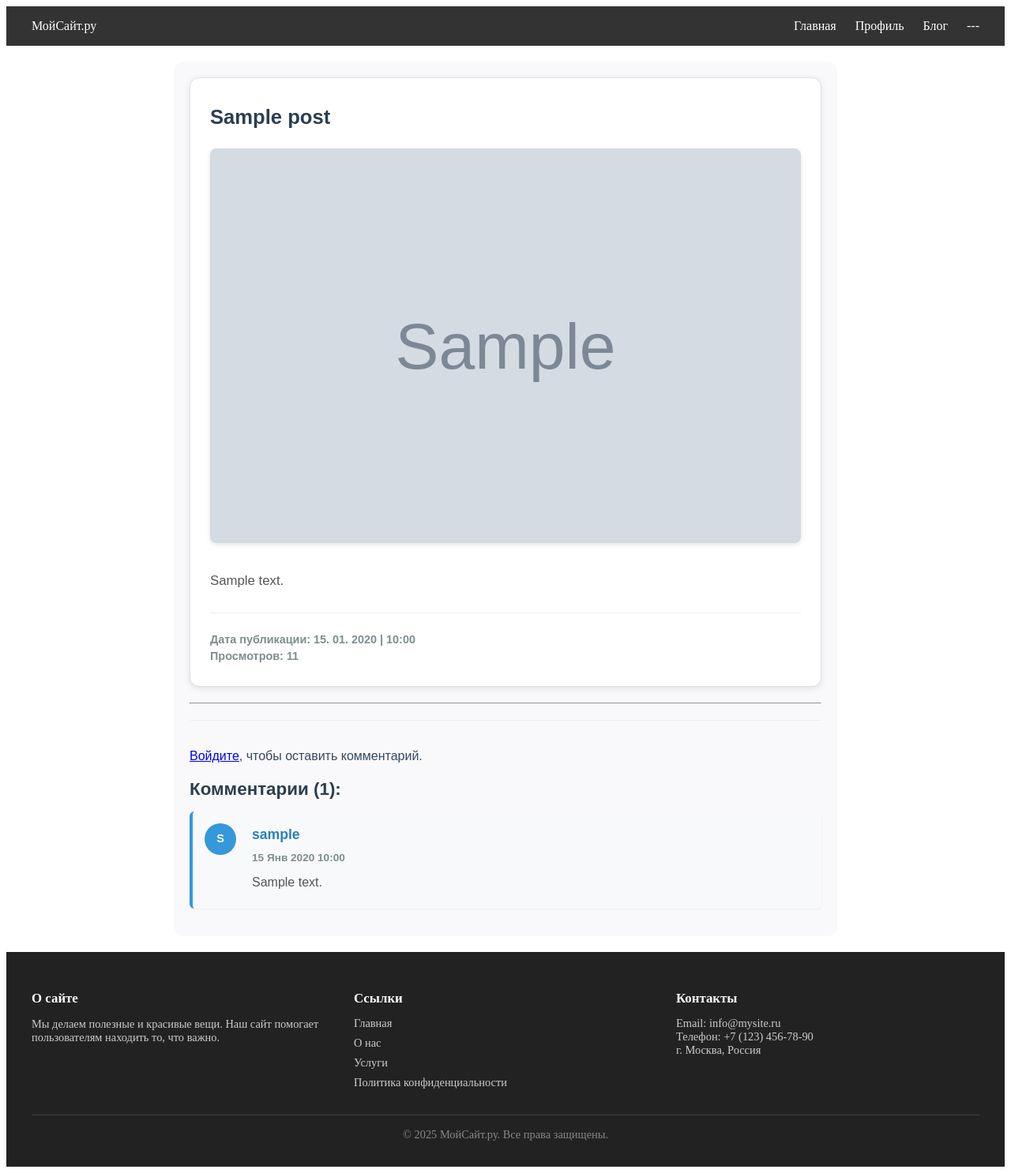
After one commit to RomashkaP/plasterShop, a Django app: page /blog/post_list/1/ in a window 1280 px wide. The commit adds this page. Shown: the whole page at 79% size. Run offline with Django 5.2, Linux system fonts and the light colour scheme; tables that the repository leaves empty hold one stand-in row (values such as "Sample post"); grey boxes marked "Sample" are stand-in pictures.

Commit message:
Dобавил возможность оставлять комментарии к постам, а так же видеть количество просмотров на них.

```diff
--- a/blog_app/models.py
+++ b/blog_app/models.py
@@ -7,6 +7,11 @@ class Post(models.Model):
     text = models.TextField()
     time_in = models.DateTimeField(auto_now_add=True)
     image = models.ImageField(upload_to='post_images/', blank=True, null=True)
+    # Счетчик просмотров поста
+    views = models.PositiveIntegerField(default=0)
+
+    def __str__(self):
+        return self.title
 
 # Модель комментария
 class Comment(models.Model):
--- /dev/null
+++ b/blog_app/templates/blog_app/post_detail.html
@@ -0,0 +1,262 @@
+{% extends 'base.html' %}
+
+{% block style %}
+<style>
+    .posts-wrapper {
+        max-width: 800px;
+        margin: 20px auto;
+        padding: 20px;
+        font-family: Arial, sans-serif;
+        background: #f9f9fb;
+        border-radius: 12px;
+    }
+
+    /* Общий стиль карточки поста */
+    .post-card {
+        background: #fff;
+        border: 1px solid #e0e0e0;
+        border-radius: 12px;
+        padding: 25px;
+        margin-bottom: 20px;
+        box-shadow: 0 2px 8px rgba(0, 0, 0, 0.1);
+        transition: box-shadow 0.3s ease;
+    }
+
+    .post-card:hover {
+        box-shadow: 0 6px 16px rgba(0, 0, 0, 0.15);
+    }
+
+    .post-title {
+        margin: 10px 0;
+        font-size: 1.6em;
+        color: #2c3e50;
+        font-weight: 600;
+    }
+
+    .post-image {
+        width: 100%;
+        height: 500px;
+        object-fit: cover;
+        border-radius: 8px;
+        margin: 15px 0;
+        box-shadow: 0 2px 6px rgba(0,0,0,0.1);
+    }
+
+    .post-text {
+        color: #555;
+        line-height: 1.7;
+        font-size: 1.05em;
+        margin: 15px 0;
+    }
+
+    .post-date {
+        color: #7f8c8d;
+        font-size: 0.9em;
+        margin: 5px 0;
+    }
+
+    .post-separator {
+        border: 0;
+        border-top: 1px solid #ecf0f1;
+        margin: 25px 0;
+    }
+
+    /* === СТИЛИ ДЛЯ КОММЕНТАРИЕВ === */
+
+    .comments {
+        margin-top: 20px;
+        padding-top: 20px;
+        border-top: 1px solid #ecf0f1;
+        color: #34495e;
+    }
+
+    .comments h3 {
+        color: #2c3e50;
+        font-size: 1.4em;
+        margin: 20px 0 15px;
+        font-weight: 600;
+    }
+
+    .comment {
+        background: #f8f9fa;
+        border-left: 4px solid #3498db;
+        padding: 15px;
+        margin: 15px 0;
+        border-radius: 6px;
+        box-shadow: 0 1px 3px rgba(0, 0, 0, 0.05);
+        transition: background 0.2s ease;
+    }
+
+    .comment:hover {
+        background: #f1f3f5;
+    }
+
+    .comment h2 {
+        margin: 0 0 5px;
+        font-size: 1.1em;
+        color: #2980b9;
+        font-weight: 600;
+    }
+
+    .comment h4 {
+        margin: 0 0 8px;
+        font-size: 0.85em;
+        color: #7f8c8d;
+    }
+
+    .comment p,
+    .comment {
+        color: #555;
+        line-height: 1.6;
+    }
+
+    /* Форма добавления комментария */
+    .comment-form {
+        background: #f8f9fa;
+        padding: 20px;
+        border-radius: 8px;
+        margin: 20px 0;
+        border: 1px dashed #bdc3c7;
+    }
+
+    .comment-form h3 {
+        color: #2c3e50;
+        margin-bottom: 12px;
+        font-size: 1.2em;
+    }
+
+    .comment-form textarea {
+        width: 100%;
+        padding: 12px;
+        border: 1px solid #ddd;
+        border-radius: 6px;
+        font-family: Arial, sans-serif;
+        font-size: 0.95em;
+        resize: vertical;
+        box-sizing: border-box;
+        margin-bottom: 10px;
+        transition: border 0.3s ease;
+    }
+
+    .comment-form textarea:focus {
+        border-color: #3498db;
+        outline: none;
+        box-shadow: 0 0 0 2px rgba(52, 152, 219, 0.2);
+    }
+
+    .comment-form input[type="submit"] {
+        background: #3498db;
+        color: white;
+        border: none;
+        padding: 10px 20px;
+        border-radius: 6px;
+        font-size: 0.9em;
+        cursor: pointer;
+        transition: background 0.3s ease;
+    }
+
+    .comment-form input[type="submit"]:hover {
+        background: #2980b9;
+    }
+
+    /* Аватарка (заглушка) */
+    .comment-avatar {
+        width: 40px;
+        height: 40px;
+        border-radius: 50%;
+        background: #3498db;
+        color: white;
+        display: flex;
+        align-items: center;
+        justify-content: center;
+        font-weight: bold;
+        font-size: 0.9em;
+        margin-right: 10px;
+        flex-shrink: 0;
+    }
+
+    /* Линия между комментариями */
+    .comment + .comment {
+        margin-top: 10px;
+    }
+
+    /* Адаптивность */
+    @media (max-width: 600px) {
+        .posts-wrapper {
+            padding: 15px;
+        }
+        .post-image {
+            height: 300px;
+        }
+        .comment {
+            padding: 12px;
+        }
+        .comment-form textarea {
+            font-size: 0.9em;
+        }
+    }
+</style>
+{% endblock %}
+
+
+
+{% block title %}
+    <title>Блог</title>
+{% endblock %}
+
+{% block content %}
+    <div class="posts-wrapper">
+        <div class="post-card">
+            <h5 class="post-title">{{ post.title }}</h5>
+            {% if post.image %}
+                <img src="{{ post.image.url }}" alt="{{ post.title }}" class="post-image">
+            {% endif %}
+            <p class="post-text">{{ post.text }}</p>
+            <hr class="post-separator">
+            <h6 class="post-date">Дата публикации: {{ post.time_in | date:'d' }}. {{ post.time_in | date:'m' }}.
+                {{ post.time_in | date:'Y' }} | {{ post.time_in | date:'G:i' }}</h6>
+            <h6 class="post-date">Просмотров: {{ post.views }}</h6>
+        </div>
+        <hr>
+        <div class="comments">
+            {% if request.user.is_authenticated %}
+                <div class="comment-form">
+                    <h3>Оставить комментарий</h3>
+                    <form action="{% url 'comment_create' pk=post.id %}" method="post">
+                        {% csrf_token %}
+                        <textarea
+                            id="comment_text"
+                            name="comment_text"
+                            rows="5"
+                            placeholder="Напишите ваш комментарий..."></textarea>
+                        <input type="submit" value="Отправить">
+                    </form>
+                </div>
+            {% else %}
+                <p><a href="{% url 'login' %}">Войдите</a>, чтобы оставить комментарий.</p>
+            {% endif %}
+
+            <h3>Комментарии ({{ comments|length }}):</h3>
+
+            {% if comments %}
+                {% for comment in comments %}
+                    <div class="comment">
+                        <div style="display: flex; align-items: flex-start; gap: 10px;">
+                            <div class="comment-avatar">
+                                {{ comment.user.username|first|upper }}
+                            </div>
+                            <div style="flex: 1;">
+                                <h2>{{ comment.user.username }}</h2>
+                                <h4>{{ comment.time_in|date:'d M Y H:i' }}</h4>
+                                <p style="margin: 5px 0; white-space: pre-wrap;">{{ comment.text }}</p>
+                            </div>
+                        </div>
+                    </div>
+                {% endfor %}
+            {% else %}
+                <p>Пока нет комментариев. Будьте первым!</p>
+            {% endif %}
+        </div>
+    </div>
+
+{% endblock %}
--- a/blog_app/templates/blog_app/post_list.html
+++ b/blog_app/templates/blog_app/post_list.html
@@ -82,7 +82,10 @@
                         <img src="{{ post.image.url }}" alt="{{ post.title }}" class="post-image">
                     {% endif %}
                     <p class="post-text">{{ post.text |truncatechars_html:500 | safe }}</p>
-                    <h6 class="post-date">Дата публикации: {{ post.time_in | date:'d M Y' }}</h6>
+                    <h6 class="post-date">Дата публикации: {{ post.time_in | date:'d' }}. {{ post.time_in | date:'m' }}.
+            {{ post.time_in | date:'Y' }} | {{ post.time_in | date:'G:i' }}</h6>
+            <h6 class="post-date">Просмотров: {{ post.views }}</h6>
+            <h6 class="post-date">Комментариев: {{ post.comments_count }}</h6>
                 </div>
                 <hr class="post-separator">
             {% endfor %}
--- a/blog_app/urls.py
+++ b/blog_app/urls.py
@@ -3,5 +3,10 @@ from django.urls import path, include
 from .views import *
 
 urlpatterns = [
+    # Страница с постами
     path('post_list/', PostListView.as_view(), name='post_list'),
+    # Отдельный пост
+    path('post_list/<int:pk>/', PostDetailView.as_view(), name='post_detail'),
+    # Создание комментария
+    path('post_list/<int:pk>/comment/', create_comment_view, name='comment_create'),
 ]
--- a/blog_app/views.py
+++ b/blog_app/views.py
@@ -1,10 +1,52 @@
 from django.shortcuts import render, redirect
 from django.views.generic import ListView, DetailView
-from .models import Post
+from django.db.models import Count
+from .models import *
 
 # Дженерик для просмотра всех статей
 class PostListView(ListView):
     model = Post
-    template_name = 'post_list.html'
+    template_name = 'blog_app/post_list.html'
     context_object_name = 'posts'
     ordering = '-time_in'
+
+    def get_queryset(self): # Переопределение метода get_queryset для подсчета комментариев
+        return Post.objects.annotate(  # Функция annotate позволяет добавить поле в модель
+            comments_count=Count('comments')
+        ).order_by('-time_in')
+
+# Дженерик для просмотра одной статьи
+class PostDetailView(DetailView):
+    model = Post
+    template_name = 'blog_app/post_detail.html'
+    context_object_name = 'post'
+
+    # Переопределение метода get для увеличения количества просмотров
+    def get(self, request, *args, **kwargs):
+        self.object = self.get_object()
+        session_key = f'viewed_post_{self.object.id}'
+
+        if not request.session.get(session_key):
+           self.object.views += 1
+           self.object.save(update_fields=['views'])
+           request.session[session_key] = True
+
+        return super().get(request, *args, **kwargs)
+
+    # Переопределение метода get_context_data для передачи комментариев в шаблон
+    def get_context_data(self, **kwargs):
+        context =  super().get_context_data(**kwargs)
+        context['comments'] = Comment.objects.filter(post=self.object).order_by('-time_in')
+        return context
+
+# Представление для создания комментария
+def create_comment_view(request, pk):
+    user = request.user
+    text = request.POST.get('comment_text')
+    post = Post.objects.get(pk=pk)
+    comment_object = Comment.objects.create(
+            user=user,
+            text=text,
+            post=post
+    )
+    return redirect('post_detail', pk=pk)
```
Also changed, not shown: blog_app/migrations/0002_post_views.py (added).
